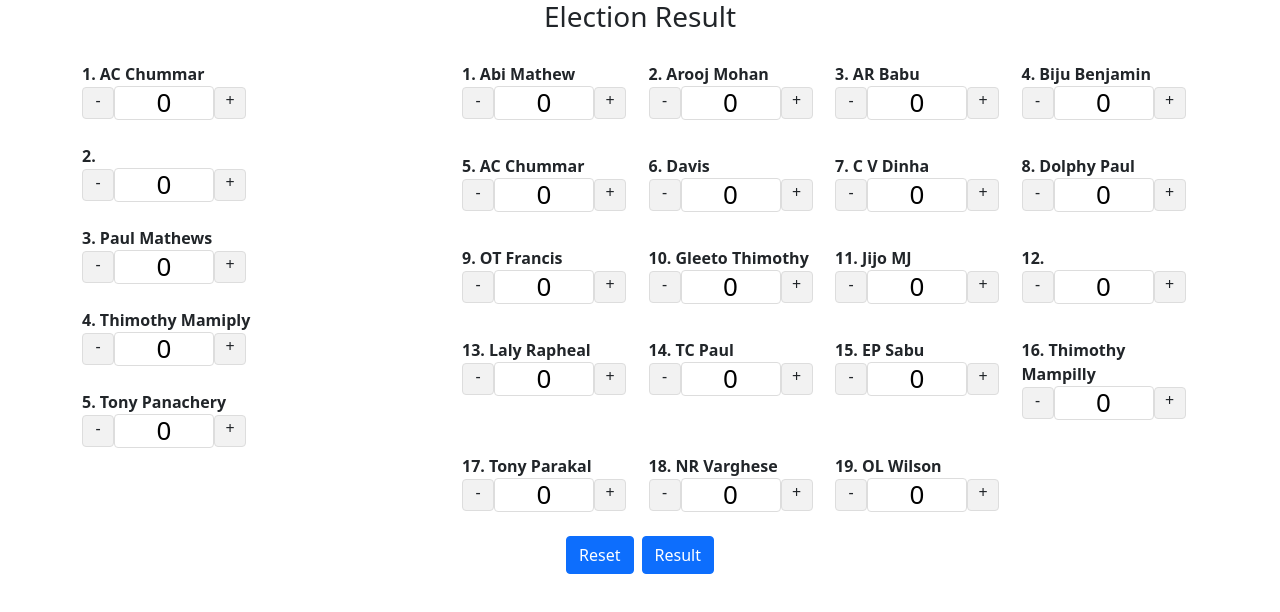
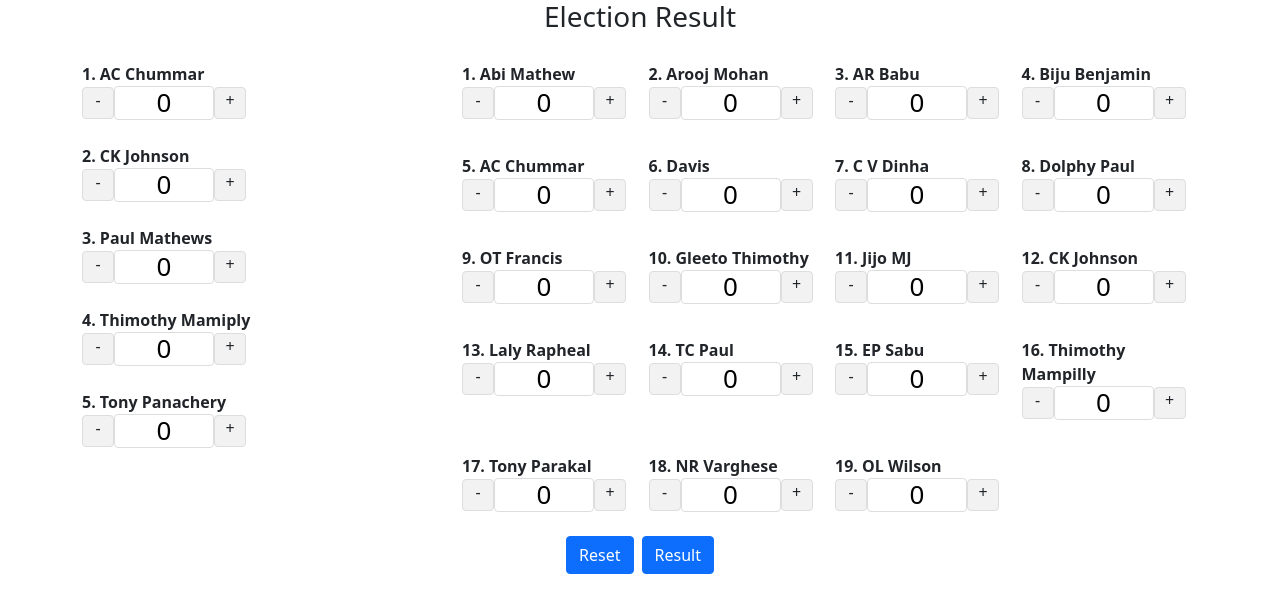
Before and after one commit to mathaiworkspace/project1, a plain HTML site: page index.html in a window 1280 px wide. Drawn offline with nearby package versions, Linux system fonts and the light colour scheme.

Commit message:
Update index.html

```diff
--- a/index.html
+++ b/index.html
@@ -51,7 +51,7 @@
             "index": "1",
             "count": "0"
         }, {
-            "name": "",
+            "name": "CK Johnson",
             "index": "2",
             "count": "0"
         }, {
@@ -112,7 +112,7 @@
             "index": "11",
             "count": "0"
         }, {
-            "name": "",
+            "name": "CK Johnson",
             "index": "12",
             "count": "0"
         }, {
```
